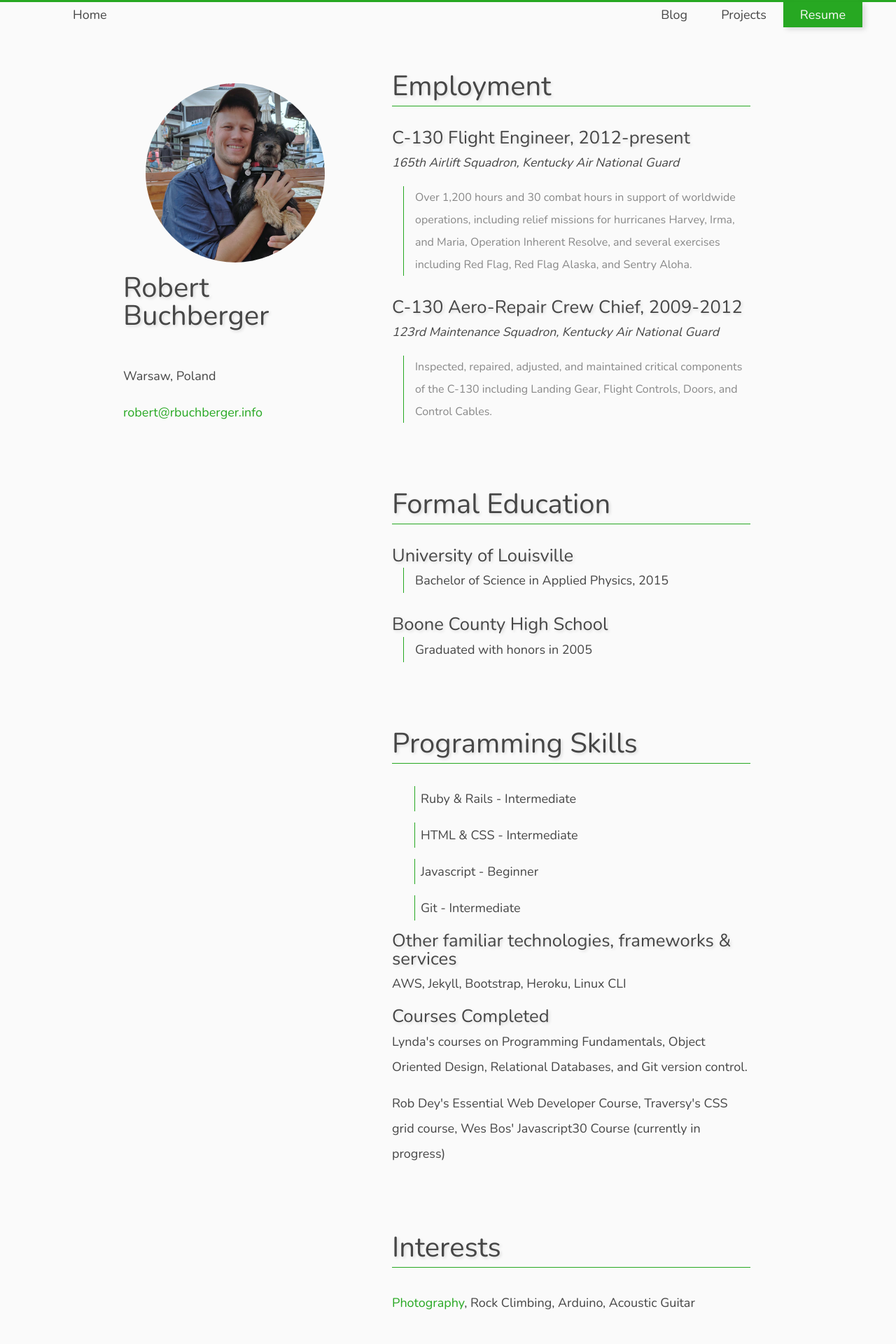
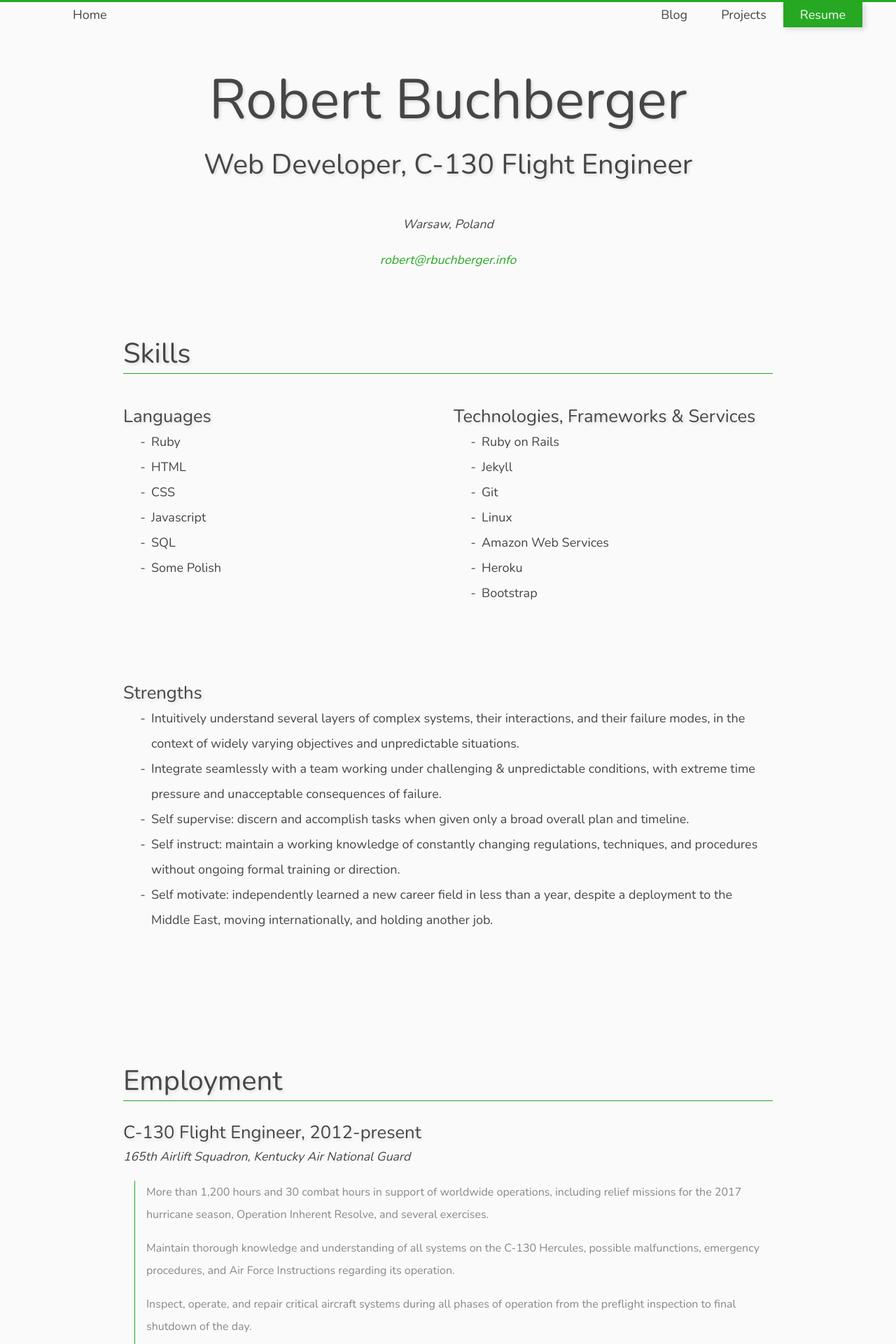
Before and after one commit to rbuchberger/robert-buchberger.com, a Jekyll site: the page built from resume.html, in a window 1280 px wide. Shown: the top 1920 px of the page at 70% size. Built offline with Jekyll 4.4.1, drawn with Linux system fonts in a browser that asks for light colours; some of the changed text lies outside the part shown.

Commit message:
writing a mixin for the tech list

```diff
--- /dev/null
+++ b/_data/tech.yml
@@ -0,0 +1,3 @@
+aws:
+  icon: aws-logo.svg
+  name: Amazon Web Services
--- a/_sass/_layout.scss
+++ b/_sass/_layout.scss
@@ -57,3 +57,21 @@ article.side-header {
     }
 
 }
+
+.two-columns-with-header {
+    display: grid;
+    grid-template-columns: 1fr 1fr;
+    gap: 1rem;
+
+    .header {
+        grid-column: 1 / 3;
+    }
+
+    .column {
+        grid-column: span 1;
+    }
+
+    .both-columns {
+        grid-column: span 2;
+    }
+}
--- a/resume.html
+++ b/resume.html
@@ -1,16 +1,52 @@
 ---
 permalink: /resume/
 ---
-<article class="side-header">
+<article class="">
 
 <header>
-    <img class="circle-portrait" src="/images/portrait.jpg" width="100%">
-    <h3>Robert Buchberger</h3>
-    <p>Warsaw, Poland</p>
-    <p><a href="mailto:robert@rbuchberger.info">robert@rbuchberger.info</a></p>
+    <h1 class="text-center">Robert Buchberger</h1>
+    <h3 class="text-center">Web Developer, C-130 Flight Engineer</h3>
+    <p class="subtitle text-center">Warsaw, Poland</p>
+    <p class="subtitle text-center"><a href="mailto:robert@rbuchberger.info">robert@rbuchberger.info</a></p>
 </header>
 
 <section class="main-content">
+    <section class="two-columns-with-header">
+        <h3 class="header keyline-bottom">Skills</h3>
+        <section class="column">
+            <h4>Languages</h4>
+            <ul>
+                <li>Ruby</li>
+                <li>HTML</li>
+                <li>CSS</li>
+                <li>Javascript</li>
+                <li>SQL</li>
+                <li>Some Polish</li>
+            </ul>
+        </section>
+        <section class="column">
+            <h4>Technologies, Frameworks & Services</h4>
+            <ul>
+                <li>Ruby on Rails</li>
+                <li>Jekyll</li>
+                <li>Git</li>
+                <li>Linux</li>
+                <li>Amazon Web Services</li>
+                <li>Heroku</li>
+                <li>Bootstrap</li>
+            </ul>
+        </section>
+        <section class="both-columns">
+            <h4>Strengths</h4>
+            <ul>
+                <li>Intuitively understand several layers of complex systems, their interactions, and their failure modes, in the context of widely varying objectives and unpredictable situations.</li>
+                <li>Integrate seamlessly with a team working under challenging & unpredictable conditions, with extreme time pressure and unacceptable consequences of failure.</li>
+                <li>Self supervise: discern and accomplish tasks when given only a broad overall plan and timeline.</li>
+                <li>Self instruct: maintain a working knowledge of constantly changing regulations, techniques, and procedures without ongoing formal training or direction.</li>
+                <li>Self motivate: independently learned a new career field in less than a year, despite a deployment to the Middle East, moving internationally, and holding another job.</li>
+            </ul>
+        </section>
+    </section>
     <section>
         <h3 class="keyline-bottom">Employment</h3>
         <dl class="stacked">
@@ -19,7 +55,10 @@ permalink: /resume/
                 <p class="subtitle">165th Airlift Squadron, Kentucky Air National Guard</p>
             </dt>
             <dd>
-                <p class="muted">Over 1,200 hours and 30 combat hours in support of worldwide operations, including relief missions for hurricanes Harvey, Irma, and Maria, Operation Inherent Resolve, and several exercises including Red Flag, Red Flag Alaska, and Sentry Aloha.</p>
+                <p class="muted">More than 1,200 hours and 30 combat hours in support of worldwide operations, including relief missions for the 2017 hurricane season, Operation Inherent Resolve, and several exercises.</p>
+                <p class="muted">Maintain thorough knowledge and understanding of all systems on the C-130 Hercules, possible malfunctions, emergency procedures, and Air Force Instructions regarding its operation.</p>
+                <p class="muted">Inspect, operate, and repair critical aircraft systems during all phases of operation from the preflight inspection to final shutdown of the day.</p>
+                <p class="muted">Safety Non-Commissioned Officer of the year, 2017</p>
             </dd>
 
             <dt>
@@ -29,6 +68,16 @@ permalink: /resume/
             <dd>
                 <p class="muted">
                     Inspected, repaired, adjusted, and maintained critical components of the C-130 including Landing Gear, Flight Controls, Doors, and Control Cables.
+                </p>
+            </dd>
+
+            <dt>
+                <h4>Undergraduate Internship, 2007-2008</h4>
+                <p class="subtitle">Cardiovascular Innovation Institute, University of Louisville</p>
+            </dt>
+            <dd>
+                <p class="muted">
+                    Processed and analyzed large volumes of real-world measurements from experimental medical devices. Optimized Matlab software to improve accuracy and efficiency in this process.
                 </p>
             </dd>
         </dl>
@@ -50,23 +99,10 @@ permalink: /resume/
             </dd>
         </dl>
     </section>
-    <section>
-        <h3 class="keyline-bottom">Programming Skills</h3>
-        <ul class="sidebar">
-            <li>Ruby & Rails - Intermediate</li>
-            <li>HTML & CSS - Intermediate</li>
-            <li>Javascript - Beginner</li>
-            <li>Git - Intermediate</li>
-        </ul>
-        <h4>Other familiar technologies, frameworks & services</h4>
-        <p>AWS, Jekyll, Bootstrap, Heroku, Linux CLI</p>
-        <h4>Courses Completed</h4>
-        <p>Lynda's courses on Programming Fundamentals, Object Oriented Design, Relational Databases, and Git version control.</p>
-        <p>Rob Dey's Essential Web Developer Course, Traversy's CSS grid course, Wes Bos' Javascript30 Course (currently in progress)</p>
-    </section>
+
     <section>
         <h3 class="keyline-bottom">Interests</h3>
-        <p><a href="https://celeritas.smugmug.com/Everything-Else/Red-Earth-Tour">Photography</a>, Rock Climbing, Arduino, Acoustic Guitar</p>
+        <p><a href="https://celeritas.smugmug.com/Everything-Else/Red-Earth-Tour">Photography</a>, Rock Climbing, Arduino, Acoustic Guitar, Space News</p>
     </section>
 </section>
 
```
Also changed, not shown: _includes/tech_list_item.html (added, +18 -0 lines), projects.html (+32 -20 lines).
